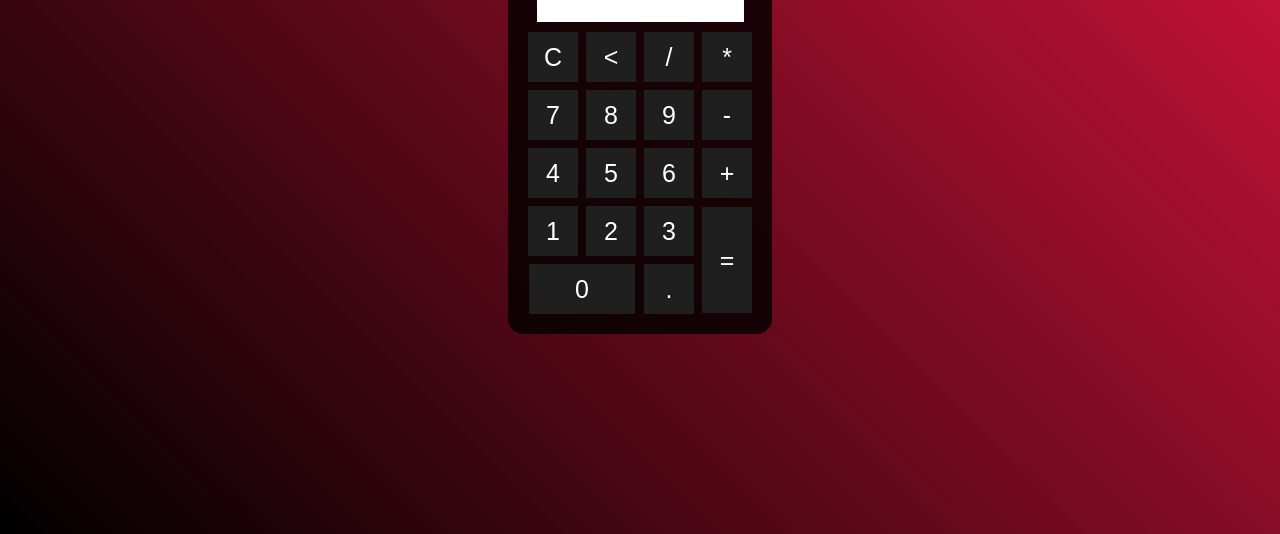
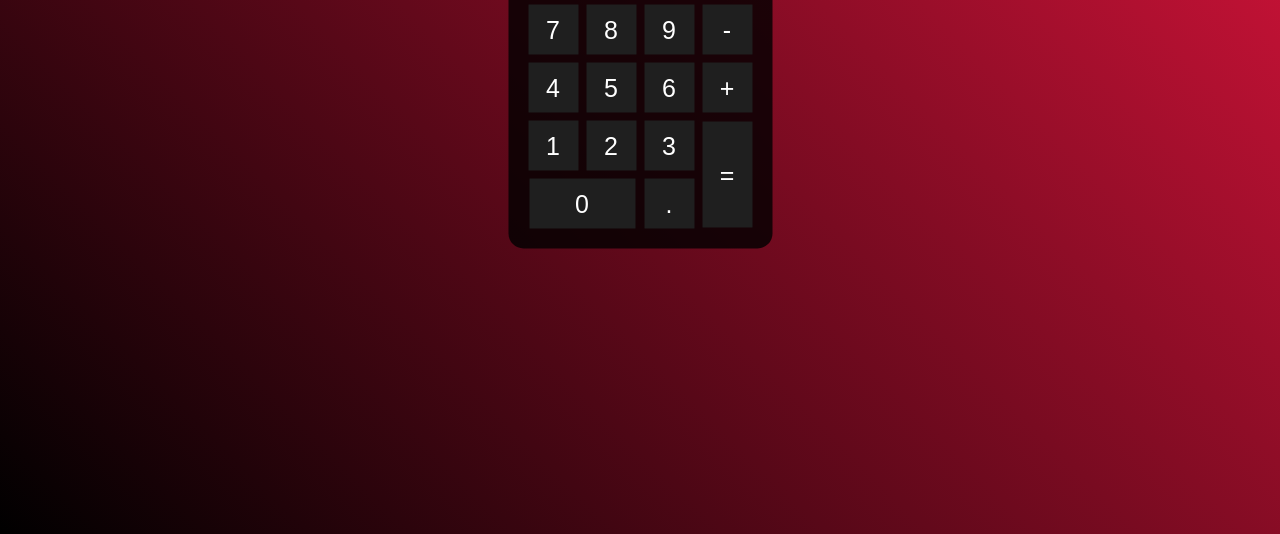
Before and after one commit to Leon0887-dev/calculadora, a plain HTML site: page index.html in a window 1280 px wide. Shown: the part 266-800 px from the top of the page. Drawn offline with Linux system fonts and the light colour scheme.

Commit message:
centralizando calculadora

```diff
--- a/css/style.css
+++ b/css/style.css
@@ -23,6 +23,14 @@ body{
     text-align: right;
     padding: 5px;
 }
+.position{
+   width: 235px;
+   height: 370px;
+   position: relative;
+   top: 50%;
+   left: 50%;
+   transform: translate(-50%, 25%);
+}
 .calculadora{
     position: absolute;
     background-color: rgba(0, 0, 0, 0.8);
--- a/index.html
+++ b/index.html
@@ -10,6 +10,7 @@
 <body>
     <div class="fundo">
         <h1>Leon Guilherme</h1>
+        <div class="position">
             <div class="calculadora">
                 <h2>calculadora</h2>
                 <p id="resultado"></p>
@@ -47,6 +48,7 @@
                 </table>
             </div>
         </div>
+    </div>
 
     <script src="js/main.js"></script>
 </body>
```
Lines whose indentation alone changed are shown as unchanged.
